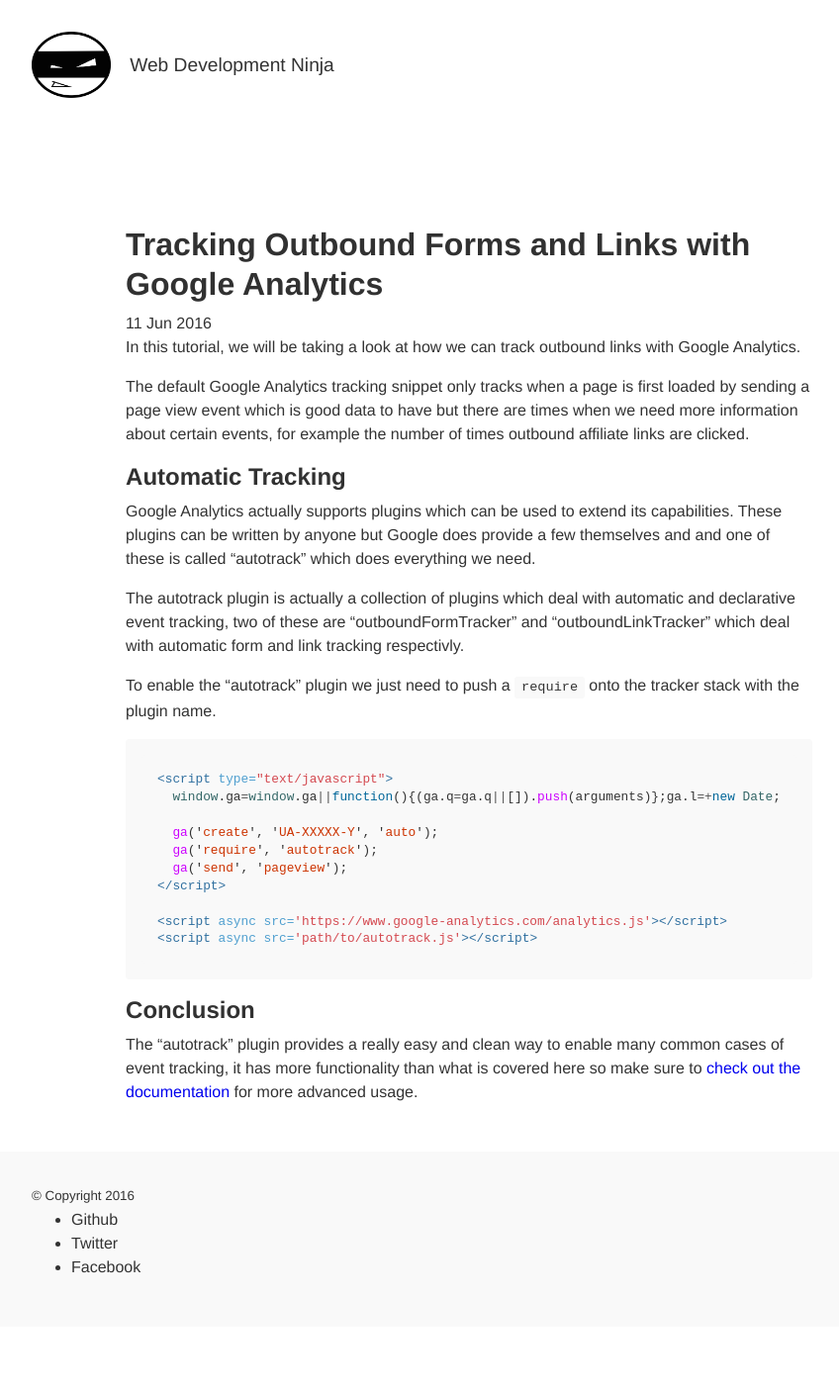
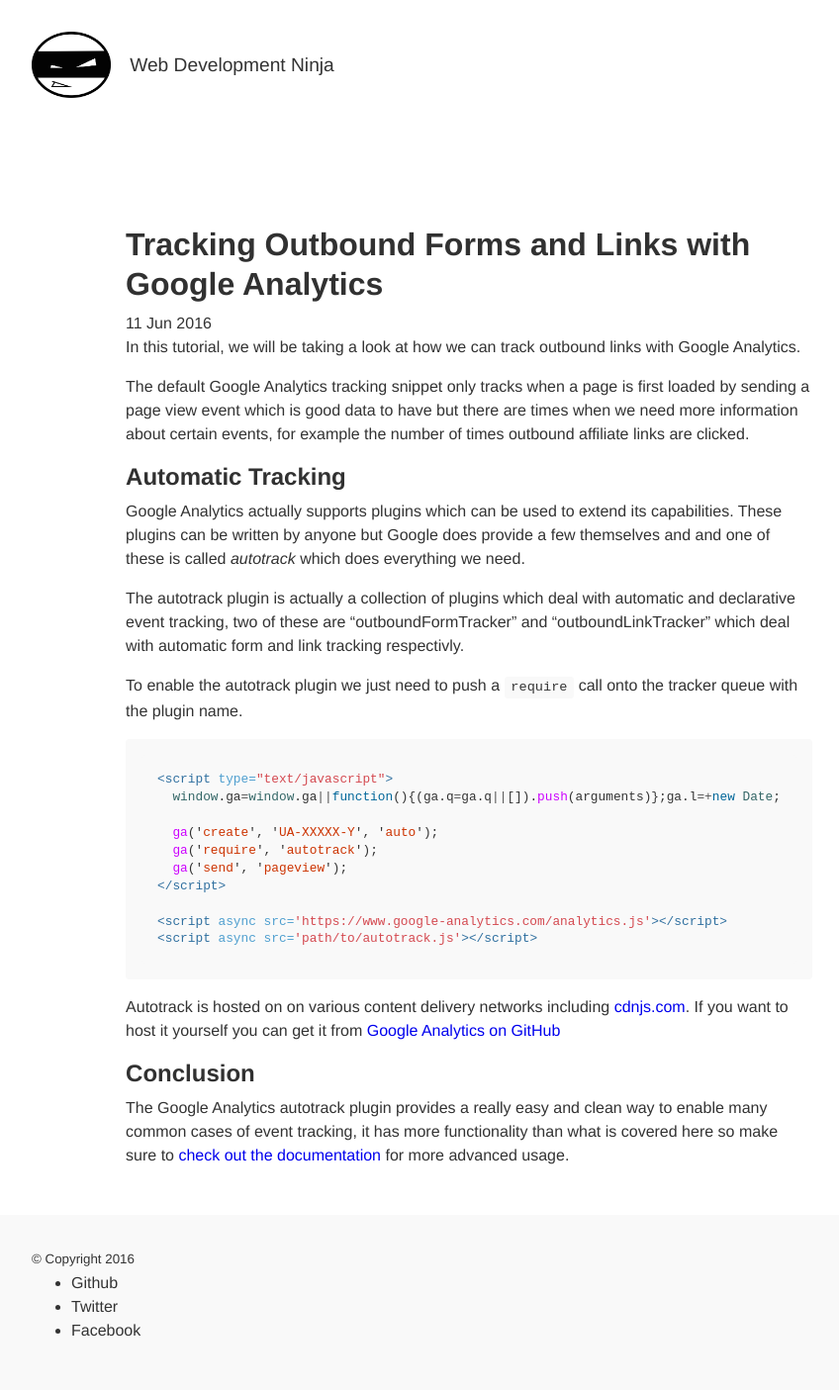
Before and after one commit to hasharray/hasharray, a Jekyll site: the page built from _tutorials/javascript/tracking-outbound-forms-and-links-with-google-analytics.md, in a window 1280 px wide. Shown: the whole page at 99% size, without its empty margins (32-880 px from the left). Built offline with Jekyll 4.4.1, drawn with Linux system fonts in a browser that asks for light colours; before the commit the page ends 1341 px from its top, so only the background shows below that.

Commit message:
Update tutorial

````diff
--- a/_tutorials/javascript/tracking-outbound-forms-and-links-with-google-analytics.md
+++ b/_tutorials/javascript/tracking-outbound-forms-and-links-with-google-analytics.md
@@ -15,7 +15,7 @@
 
 Google Analytics actually supports plugins which can be used to extend its
 capabilities. These plugins can be written by anyone but Google does provide
-a few themselves and and one of these is called "autotrack" which does
+a few themselves and and one of these is called *autotrack* which does
 everything we need.
 
 The autotrack plugin is actually a collection of plugins which deal with automatic and
@@ -23,8 +23,8 @@
 "outboundLinkTracker" which deal with automatic form and link tracking
 respectivly.
 
-To enable the "autotrack" plugin we just need to push a `require` onto the
-tracker stack with the plugin name.
+To enable the autotrack plugin we just need to push a `require` call onto the
+tracker queue with the plugin name.
 
 ```html
 <script type="text/javascript">
@@ -39,10 +39,14 @@
 <script async src='path/to/autotrack.js'></script>
 ```
 
+Autotrack is hosted on on various content delivery networks including
+[cdnjs.com](https://cdnjs.com/libraries/autotrack). If you want to host it
+yourself you can get it from [Google Analytics on
+GitHub](https://github.com/googleanalytics/autotrack)
+
 ## Conclusion
 
-The "autotrack" plugin provides a really easy and clean way to enable many
+The Google Analytics autotrack plugin provides a really easy and clean way to enable many
 common cases of event tracking, it has more functionality than what is covered
-here so make sure to [check out the
-documentation](https://github.com/googleanalytics/autotrack) for more advanced
+here so make sure to [check out the documentation](https://github.com/googleanalytics/autotrack) for more advanced
 usage.
````
